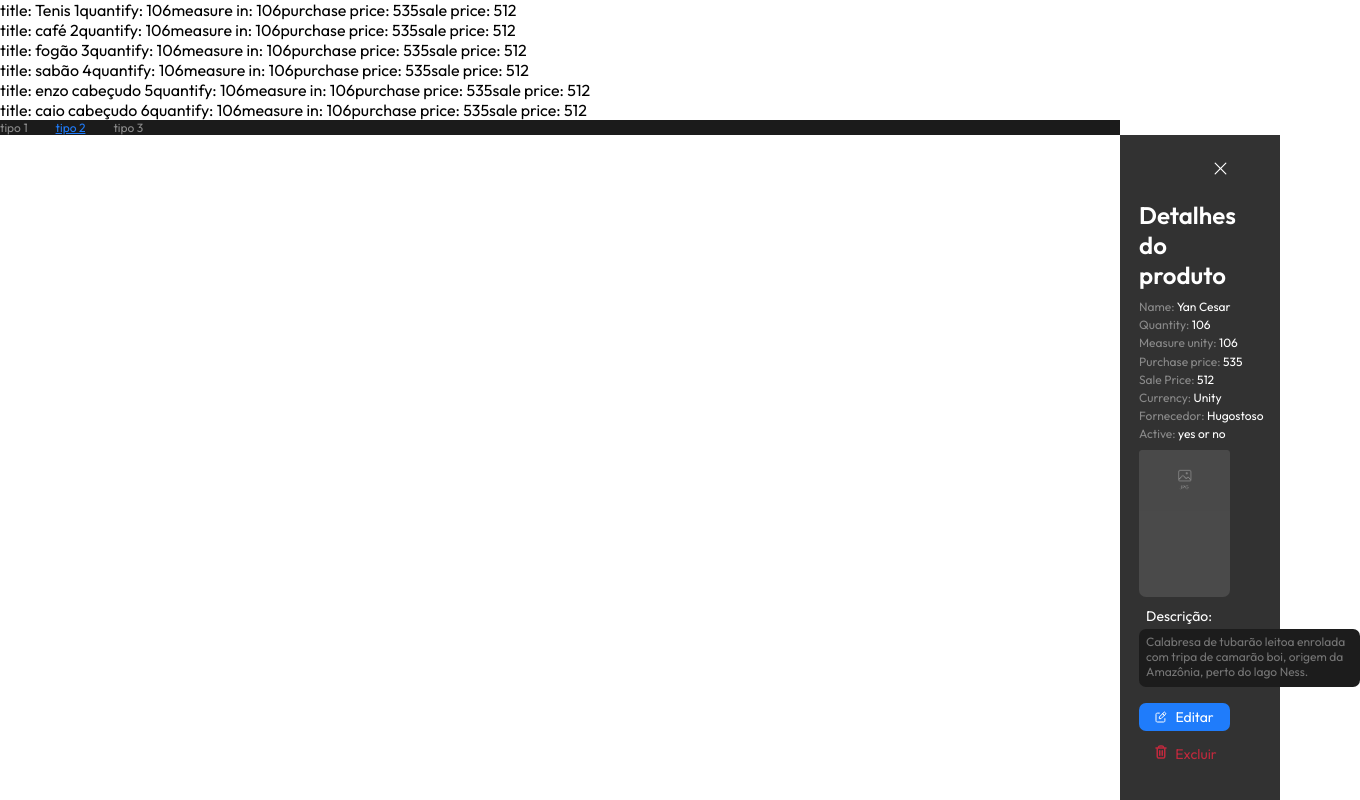
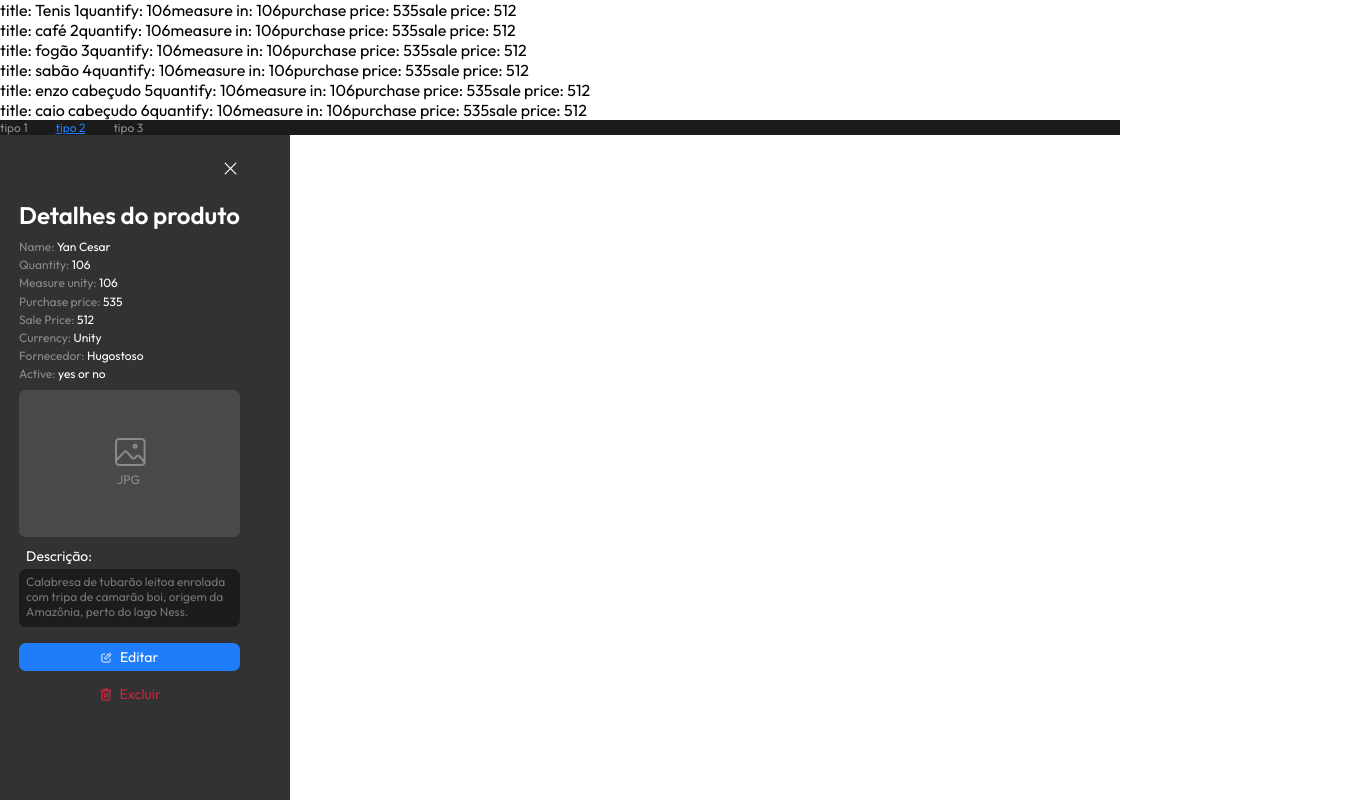
Before and after one commit to yeaaah-dev/yeah-stock, a React (Vite) app: page / in a window 1280 px wide. Shown: the top 800 px of the page, 1360 px wide, since content can reach past the window. Built offline with nearby package versions, Linux system fonts and the light colour scheme; data requests are answered from the project's data file.

Commit message:
refracture: refracture modal component

```diff
--- a/src/components/ModalComponent/Modal.jsx
+++ b/src/components/ModalComponent/Modal.jsx
@@ -1,12 +1,11 @@
 /* eslint-disable react/prop-types */
-import styles from './Modal.module.css';
+import styles from "./Modal.module.css";
 import { X } from "@phosphor-icons/react";
-import FOTO from '../../assets/FOTO.png';
-import EDITICON from '../../assets/Edit.svg';
-import TRASHICON from '../../assets/Trash.svg'
+import FOTO from "../../assets/FOTO.png";
+import EDITICON from "../../assets/Edit.svg";
+import TRASHICON from "../../assets/Trash.svg";
 
-function Modal(
-    {
+function Modal({
   name,
   quantity,
   measureUnity,
@@ -14,80 +13,106 @@ function Modal(
   salePrice,
   currency,
   provider,
-        active
-    }
-) {
+  active,
+}) {
   return (
-        <section className={styles['modal_section']}>
-            <div className={styles['modal_content']}>
-                <div className={styles['modal_header']}>
+    <section className={styles["modal-section"]}>
+      <div className={styles["modal-content"]}>
+        <div className={styles["modal-header"]}>
           <button>
             <X size={19} color="#FFFFFF" />
           </button>
         </div>
 
-                <div className={styles['modal_title']}>
+        <div className={styles["modal-title"]}>
           <h1>Detalhes do produto</h1>
         </div>
 
-                <div className={styles['product_info']}>
+        <div className={styles["product-info"]}>
           <span>
-                        Name: <span className={styles['info_value']}>{name ? name : 'Calabresa de Tubarão Leitoa'}</span>
+            Name:{" "}
+            <span className={styles["info-value"]}>
+              {name ? name : "Calabresa de Tubarão Leitoa"}
+            </span>
           </span>
 
           <span>
-                        Quantity: <span className={styles['info_value']}>{quantity ? quantity : 106}</span>
+            Quantity:{" "}
+            <span className={styles["info-value"]}>
+              {quantity ? quantity : 106}
+            </span>
           </span>
 
           <span>
-                        Measure unity: <span className={styles['info_value']}>{measureUnity ? measureUnity : 106}</span>
+            Measure unity:{" "}
+            <span className={styles["info-value"]}>
+              {measureUnity ? measureUnity : 106}
+            </span>
           </span>
 
           <span>
-                        Purchase price: <span className={styles['info_value']}>{purchasePrice ? purchasePrice : 535}</span>
+            Purchase price:{" "}
+            <span className={styles["info-value"]}>
+              {purchasePrice ? purchasePrice : 535}
+            </span>
           </span>
 
           <span>
-                        Sale Price: <span className={styles['info_value']}>{salePrice ? salePrice : 512}</span>
+            Sale Price:{" "}
+            <span className={styles["info-value"]}>
+              {salePrice ? salePrice : 512}
+            </span>
           </span>
 
           <span>
-                        Currency: <span className={styles['info_value']}>{currency ? currency : 'Unity'}</span>
+            Currency:{" "}
+            <span className={styles["info-value"]}>
+              {currency ? currency : "Unity"}
+            </span>
           </span>
 
           <span>
-                        Fornecedor: <span className={styles['info_value']}>{provider ? provider : 'Hugostoso'}</span>
+            Fornecedor:{" "}
+            <span className={styles["info-value"]}>
+              {provider ? provider : "Hugostoso"}
+            </span>
           </span>
 
           <span>
-                        Active: <span className={styles['info_value']}>{active ? active : 'yes or no'}</span>
+            Active:{" "}
+            <span className={styles["info-value"]}>
+              {active ? active : "yes or no"}
+            </span>
           </span>
         </div>
 
-                <div className={styles['product_image']}>
+        <div className={styles["product-image"]}>
           <img src={FOTO} alt="product-image" />
         </div>
 
-                <div className={styles['subtitle']}>
+        <div className={styles["subtitle"]}>
           <h2>Descrição:</h2>
         </div>
 
-                <div className={styles['product_description']}>
-                    <textarea type="text" placeholder="Calabresa de tubarão leitoa enrolada com tripa de camarão boi, origem da Amazônia, perto do lago Ness." />
+        <div className={styles["product-description"]}>
+          <textarea
+            type="text"
+            placeholder="Calabresa de tubarão leitoa enrolada com tripa de camarão boi, origem da Amazônia, perto do lago Ness."
+          />
         </div>
 
-                <div className={styles['buttons_div']}>
-                    <button className={styles['edit_button']}>
+        <div className={styles["buttons-div"]}>
+          <button className={styles["edit-button"]}>
             <img src={EDITICON} alt="edition-icon" /> Editar
           </button>
 
-                    <button className={styles['delete_button']}>
+          <button className={styles["delete-button"]}>
             <img src={TRASHICON} alt="deletion-icon" /> Excluir
           </button>
         </div>
       </div>
     </section>
-    )
+  );
 }
 
-export default Modal
+export default Modal;
--- a/src/components/ModalComponent/Modal.module.css
+++ b/src/components/ModalComponent/Modal.module.css
@@ -4,19 +4,18 @@ button {
   border: none;
 }
 
-.modal_section {
+.modal-section {
   display: flex;
   flex-direction: column;
 
   height: 100vh !important;
   max-width: 18.125rem;
-    margin-left: 70rem;
 
   background-color: #323232;
-    font-family: 'Outfit', sans-serif;
+  font-family: "Outfit", sans-serif;
 }
 
-.modal_content {
+.modal-content {
   padding-top: 1.5rem;
   padding-right: 3.12rem;
   padding-left: 1.19rem;
@@ -24,126 +23,139 @@ button {
   height: 100%;
 }
 
-.modal_header {
+.modal-header {
   display: flex;
   justify-content: end;
   width: 100%;
 }
 
-.modal_title {
+.modal-title {
   margin-top: 1.19rem;
 }
 
-.modal_title h1 {
-    color: #FFF;
+.modal-title h1 {
+  color: #fff;
   font-size: 1.5rem;
   font-weight: 600;
 }
 
-.product_info {
+.product-info {
   display: flex;
   flex-direction: column;
-    gap: .2rem;
+  gap: 0.2rem;
   width: 12rem;
 
-    margin-top: .56rem;
+  margin-top: 0.56rem;
 
-    font-size: .75rem;
+  font-size: 0.75rem;
   font-weight: 400;
-    color: #8A8A8A;
+  color: #8a8a8a;
 }
 
-.info_value {
-    color: #FFF;
+.info-value {
+  color: #fff;
 }
 
-.product_image {
+.product-image {
   max-width: 13.8125rem;
   height: 9.1875rem;
 
   display: flex;
   flex-direction: column;
 
-    margin-top: .56rem;
+  margin-top: 0.56rem;
 
-    background-color: #4A4A4A;
-    border-radius: .4375rem;
+  background-color: #4a4a4a;
+  border-radius: 0.4375rem;
 }
 
 .subtitle {
-    margin-top: .63rem;
+  margin-top: 0.63rem;
 }
 
 .subtitle h2 {
-    color: #FFF;
-    font-size: .875rem;
+  color: #fff;
+  font-size: 0.875rem;
   font-weight: 400;
 
-    margin-left: .44rem;
+  margin-left: 0.44rem;
 }
 
-.product_description {
+.product-description {
   width: 13.8125rem;
   height: 3.625rem;
 
-    margin-top: .25rem;
+  margin-top: 0.25rem;
 }
 
-.product_description textarea {
-    padding: .31rem 0 0 .44rem;
+.product-description textarea {
+  padding: 0.31rem 0 0 0.44rem;
 
   width: 100%;
   height: 100%;
 
-    background: #1C1C1C;
+  background: #1c1c1c;
 
-    color: #8A8A8A;
-    font-family: 'Outfit', sans-serif;
-    font-size: .75rem;
+  color: #8a8a8a;
+  font-family: "Outfit", sans-serif;
+  font-size: 0.75rem;
   font-weight: 400;
 
   border: none;
-    border-radius: .4375rem;
+  border-radius: 0.4375rem;
   resize: none;
 }
 
-.buttons_div {
+.buttons-div {
   display: flex;
   flex-direction: column;
   align-items: center;
-    gap: .87rem;
+  gap: 0.87rem;
 
   max-width: 13.8125rem;
 
   margin-top: 1rem;
 }
 
-.edit_button {
+.edit-button {
   display: flex;
   align-items: center;
   justify-content: center;
-    gap: .5rem;
+  gap: 0.5rem;
 
-    background-color: #1F7CFB;
-    color: #FFF;
+  background-color: #1f7cfb;
+  color: #fff;
 
-    font-size: .875rem;
+  font-size: 0.875rem;
   font-weight: 400;
 
-    border-radius: .4375rem;
+  border-radius: 0.4375rem;
 
   width: 100%;
   height: 1.75rem;
 }
 
-.delete_button {
+.edit-button img {
+  width: 0.7rem;
+}
+
+.delete-button {
   display: flex;
-    gap: .5rem;
-    margin-right: .4rem;
+  gap: 0.5rem;
+  margin-right: 0.4rem;
+  align-items: center;
 
   max-width: 3.25rem;
 
-    color: #C0293D;
-    font-size: .875rem;
+  color: #c0293d;
+  font-size: 0.875rem;
   font-weight: 400;
 }
+
+.delete-button img {
+  width: 0.7rem;
+}
+
+.edition-icon {
+  width: 10px;
+}
```
Lines whose indentation alone changed are shown as unchanged.
